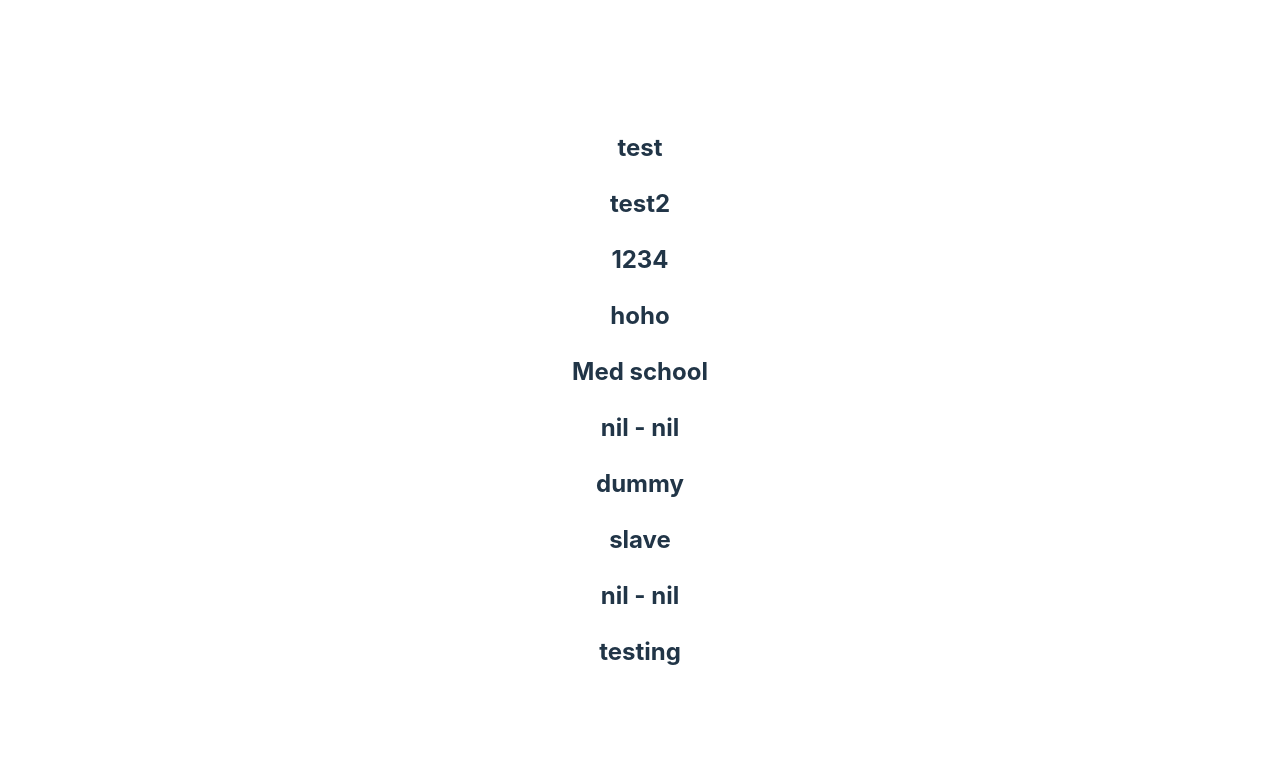
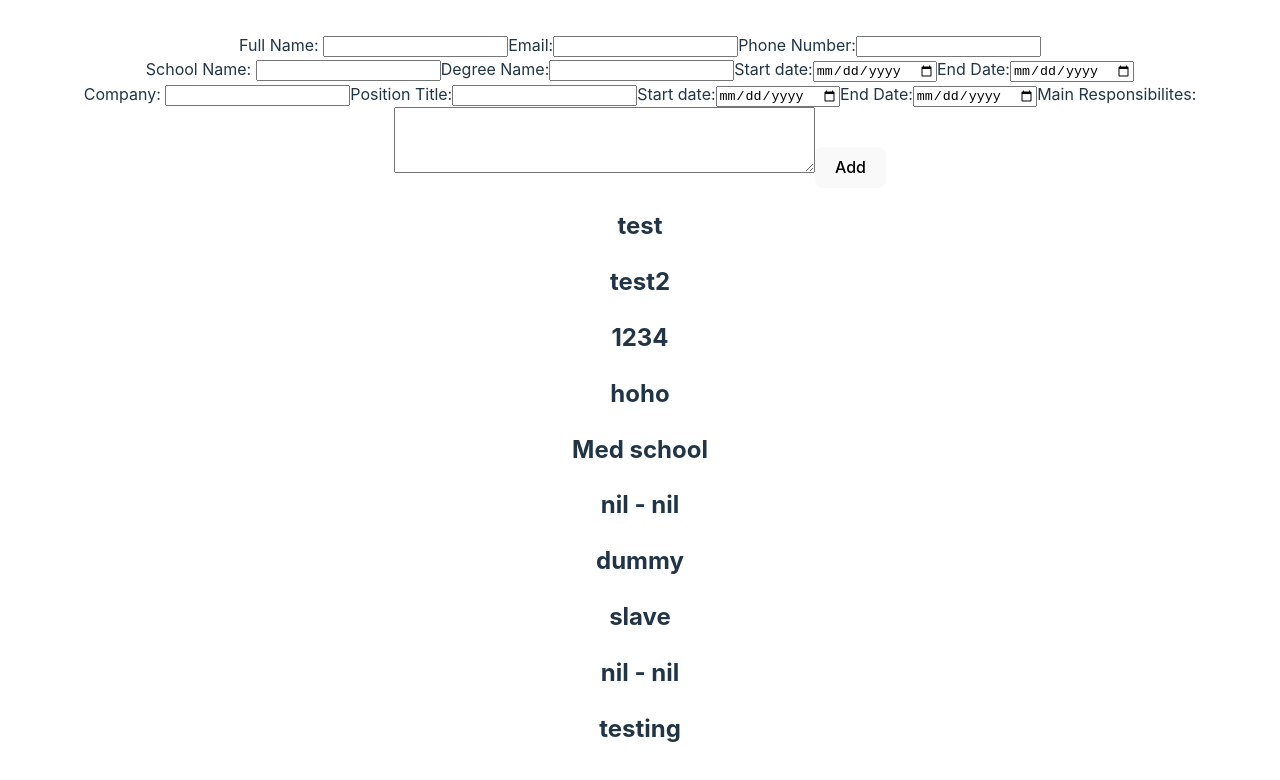
Before and after one commit to seahsongli/cv-application, a React (Vite) app in the folder cv-app/: page / in a window 1280 px wide. Shown: the top 780 px of the page. Built offline with nearby package versions, Linux system fonts and the light colour scheme.

Commit message:
Add input fields for form. Separate input fields into its own components.

```diff
--- a/cv-app/src/App.jsx
+++ b/cv-app/src/App.jsx
@@ -5,14 +5,18 @@ import './App.css'
 import Education from './components/Education'
 import GeneralInformation from './components/GeneralInfo'
 import PracticalExperience from './components/PracticalExperience'
+import InputForm from './components/Form/InputForm'
 function App() {
   const [count, setCount] = useState(0)
 
   return (
     <>
+    <InputForm/>
+    <div className = "display">
     <GeneralInformation name ="test"  email = "test2" phoneNumber = "1234"/>
     <Education schoolName="hoho" title = "Med school" startDate = "nil" endDate = "nil"/>
     <PracticalExperience companyName = "dummy" positionTitle= "slave" startDate="nil" endDate = "nil" description= "testing"/>
+    </div>
     </>
   )
 }
--- /dev/null
+++ b/cv-app/src/components/Form/EducationSection.jsx
@@ -0,0 +1,15 @@
+const EducationSection = () =>{
+    return (
+        <div className = "education">
+            <label for = "school">School Name: </label>
+            <input type = "text" name = "school"></input>
+            <label for = "degree">Degree Name:</label>
+            <input type = "text" name = "degree"></input>
+            <label for = "startDate">Start date:</label>
+            <input type = "date" name = "startDate"></input>
+            <label for = "endDate">End Date:</label>
+            <input type = "date" name = "endDate"></input>
+      </div>
+    )
+};
+export default EducationSection;
--- /dev/null
+++ b/cv-app/src/components/Form/GeneralInformationSection.jsx
@@ -0,0 +1,13 @@
+const GeneralInformationSection = ()  =>{
+    return (
+    <div className = "general-information">
+        <label for = "fullName">Full Name: </label>
+        <input type = "text" name = "fullName"></input>
+        <label for = "email">Email:</label>
+        <input type = "text" name = "email"></input>
+        <label for = "phoneNumber">Phone Number:</label>
+        <input type = "text" name = "phoneNumber"></input>
+    </div>
+    )
+}
+export default GeneralInformationSection;
--- /dev/null
+++ b/cv-app/src/components/Form/InputForm.jsx
@@ -0,0 +1,13 @@
+import EducationSection from "./EducationSection";
+import GeneralInformationSection from "./GeneralInformationSection";
+import PracticalExperienceSection from "./PracticalExperienceSection";
+const InputForm = () =>{
+    return (
+    <div  className = "input-form">
+    <GeneralInformationSection/>
+    <EducationSection/>
+    <PracticalExperienceSection/>
+    </div>
+    )
+}
+export default InputForm;
--- /dev/null
+++ b/cv-app/src/components/Form/PracticalExperienceSection.jsx
@@ -0,0 +1,18 @@
+const PracticalExperienceSection = () =>{
+    return (
+        <div className = "experience">
+        <label for = "school" name = "company"> Company: </label>
+        <input type = "text" name = "company"></input>
+        <label for = "position">Position Title:</label>
+        <input type = "text" name = "position"></input>
+        <label for = "startDate">Start date:</label>
+        <input type = "date" name = "startDate"></input>
+        <label for = "endDate">End Date:</label>
+        <input type = "date" name = "endDate"></input>
+        <label for = "description">Main Responsibilites:</label>
+        <textarea name = "description" rows = "4" cols = "50"></textarea>
+        <button>Add</button>
+      </div>
+    )
+}
+export default PracticalExperienceSection;
```
